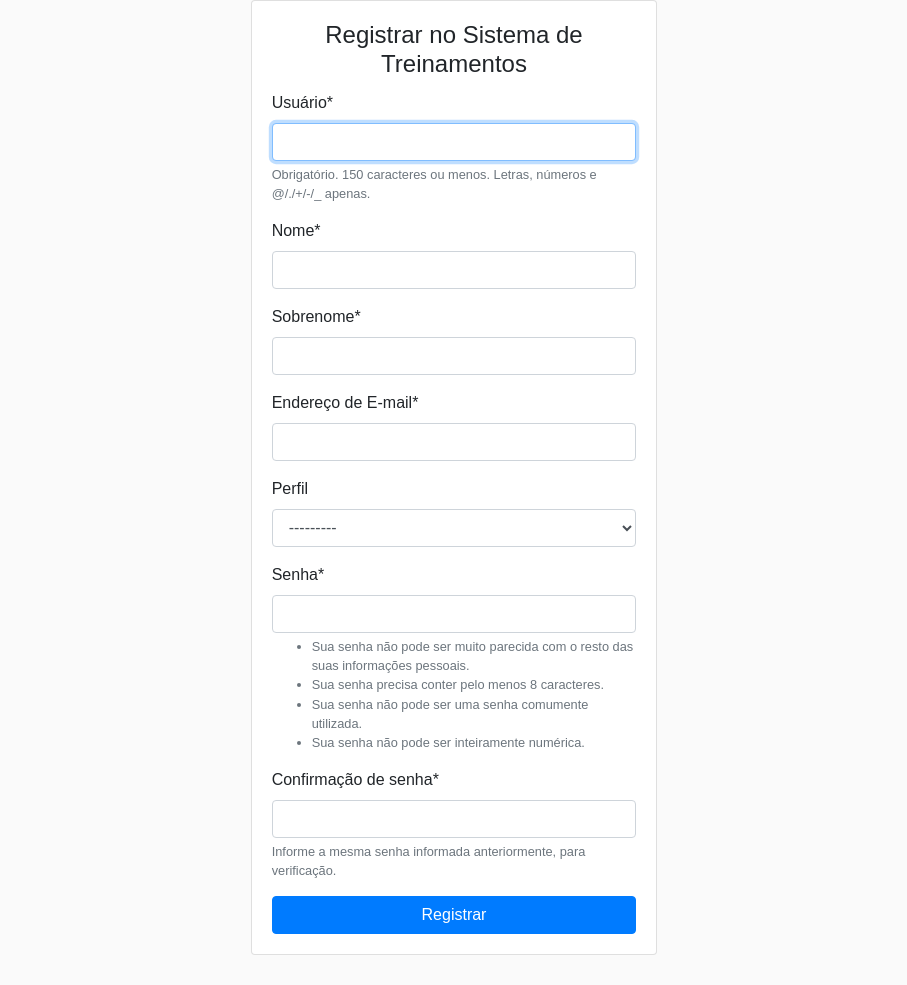
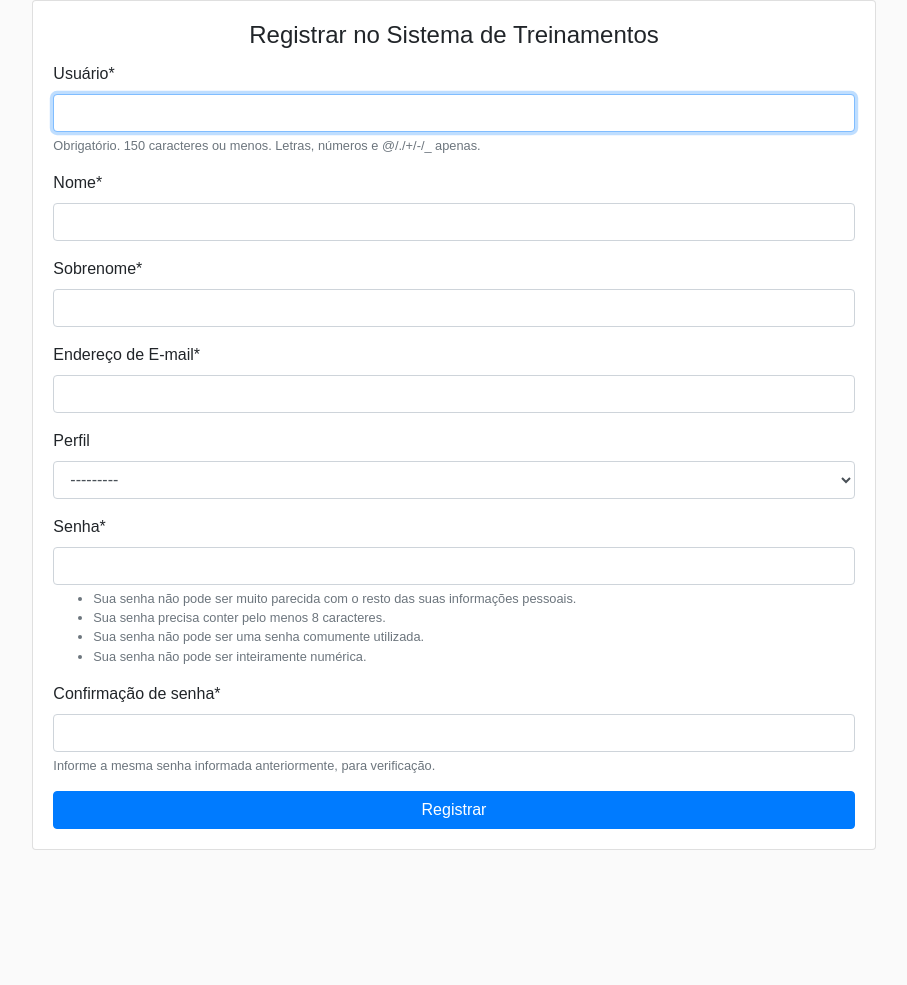
Before and after one commit to BastosThiago/sit-web, a Django app: page /accounts/register/ in a window 1280 px wide. Shown: the whole page, without its empty margins (186-1093 px from the left). After the commit the page ends 850 px from the top, so only its background shows below. Run offline with Django 3.2, Linux system fonts and the light colour scheme; some libraries are stand-ins or nearby versions.

Commit message:
Continuação da implementação das Views do Sistema

```diff
--- a/accounts/templates/signup.html
+++ b/accounts/templates/signup.html
@@ -5,7 +5,7 @@
 
 {% block content %}
 <div class="row">
-    <div class="col-md-4 offset-md-4">
+    <div class="col-md-8 offset-md-2">
         <div class="card  auth-card">
             <div class="card-body">
                 <h4 class="card-title text-center">Registrar no Sistema de Treinamentos</h4>
```
Also changed, not shown: db.sqlite3.
